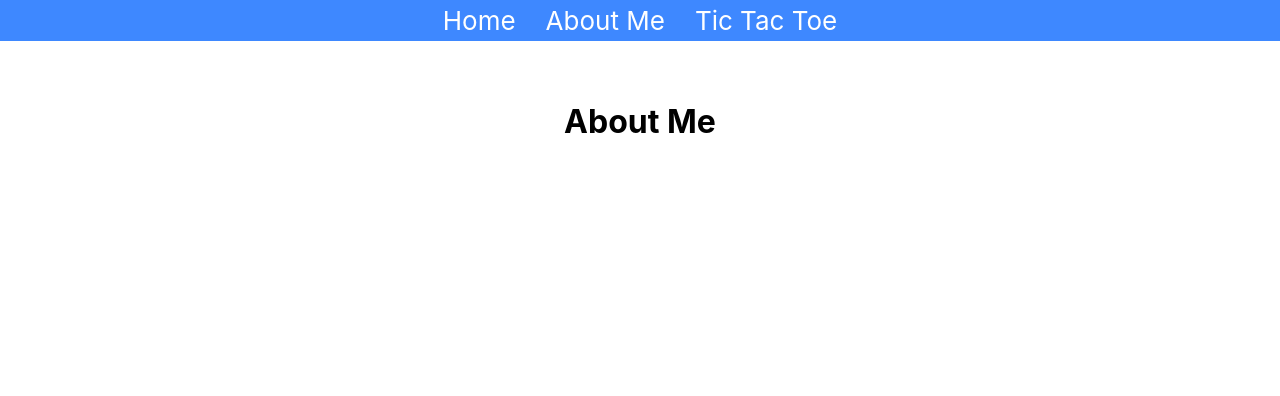
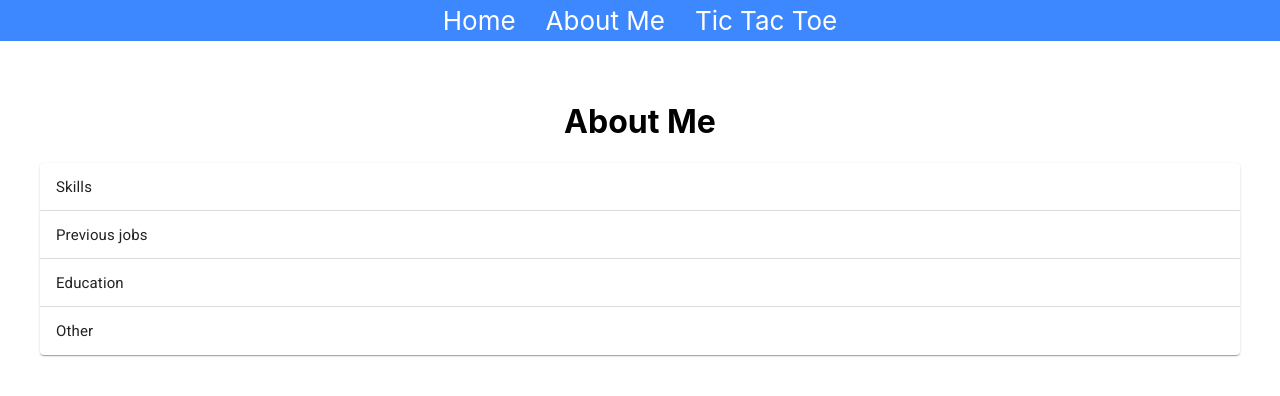
Before and after one commit to DmytroYesin/Portfolio_Project, a React (Create React App) app: page /about-me in a window 1280 px wide. Shown: the top 396 px of the page. Built offline with nearby package versions, Linux system fonts and the light colour scheme.

Commit message:
Wip added and refactor About Me

```diff
--- a/public/index.html
+++ b/public/index.html
@@ -26,7 +26,7 @@
     -->
     <link rel="stylesheet" href="https://fonts.googleapis.com/css?family=Roboto:300,400,500,700&display=swap" />
 
-    <title>React App</title>
+    <title>Dmytro Yesin</title>
   </head>
   <body>
     <noscript>You need to enable JavaScript to run this app.</noscript>
--- a/src/components/Pages/AboutMe/AboutMe.css
+++ b/src/components/Pages/AboutMe/AboutMe.css
@@ -3,3 +3,25 @@
   flex-direction: column;
   padding: 40px;
 }
+
+.btn_block {
+  display: flex;
+  padding: 10px;
+  justify-content: center;
+}
+.btn_block Button {
+  margin: 10px;
+  width: 80px;
+}
+
+.Accordion_list {
+  width: 100%;
+}
+.second_subItem {
+  width: 80px;
+}
+.Accordion_list > .List_item {
+  text-align: left;
+  display: flex;
+  justify-content: space-between;
+}
--- a/src/components/Pages/AboutMe/AboutMe.tsx
+++ b/src/components/Pages/AboutMe/AboutMe.tsx
@@ -1,13 +1,123 @@
 import React from 'react';
 // import Button from '@material-ui/core/Button';
 // import { Link } from 'react-router-dom'
+import { makeStyles } from '@material-ui/core/styles';
+import Accordion from '@material-ui/core/Accordion';
+import AccordionSummary from '@material-ui/core/AccordionSummary';
+import AccordionDetails from '@material-ui/core/AccordionDetails';
+import Typography from '@material-ui/core/Typography';
 import './AboutMe.css';
 
+const useStyles = makeStyles((theme) => ({
+    root: {
+        width: '100%',
+    },
+    heading: {
+        fontSize: theme.typography.pxToRem(15),
+        fontWeight: theme.typography.fontWeightRegular,
+    },
+}));
 
-const AboutMe = () => (
-    <div className="rootAboutMe">
-        <h1>About Me</h1>
-    </div>
-);
+
+const AboutMe = () => {
+    const classes = useStyles();
+
+    return (
+        <div className="rootAboutMe">
+           <h1>About Me</h1>
+
+            <div className={classes.root}>
+                <Accordion key="Accordion_one">
+                    <AccordionSummary
+                        key="Accordion_one_sum"
+                        aria-controls="panel1a-content"
+                        id="panel1a-header"
+                    >
+                        <Typography className={classes.heading}>Skills</Typography>
+                    </AccordionSummary>
+                    <AccordionDetails>
+
+                        <div className="Accordion_list">
+                            <div className="List_item">
+                                <div className="first_subItem">strong knowledge of HTML5, CSS3, Bootstrap</div>
+                                <div className="second_subItem">3 years</div>
+                            </div>
+                            <div className="List_item">
+                                <div className="first_subItem">knowledge of JavaScript, ES6</div>
+                                <div className="second_subItem">3 years</div>
+                            </div>
+                            <div className="List_item">
+                                <div className="first_subItem">working experience with Git</div>
+                                <div className="second_subItem">3 years</div>
+                            </div>
+                            <div className="List_item">
+                                <div className="first_subItem">working experience with React, Redux and Redux Saga</div>
+                                <div className="second_subItem">2+ years</div>
+                            </div>
+                            <div className="List_item">
+                                <div className="first_subItem">working experience with  AngularJS</div>
+                                <div className="second_subItem">2 year</div>
+                            </div>
+                            <div className="List_item">
+                                <div className="first_subItem">working experience with  Angular 2+</div>
+                                <div className="second_subItem">1 year</div>
+                            </div>
+                            <div className="List_item">
+                                <div className="first_subItem">Linux Bash</div>
+                            </div>
+                        </div>
+
+                    </AccordionDetails>
+                </Accordion>
+                <Accordion key="Accordion_two">
+                    <AccordionSummary
+                        key="Accordion_two_sum"
+                        aria-controls="panel2a-content"
+                        id="panel2a-header"
+                    >
+                        <Typography className={classes.heading}>Previous jobs</Typography>
+                    </AccordionSummary>
+                    <AccordionDetails>
+                        <Typography>
+                            Lorem ipsum dolor sit amet, consectetur adipiscing elit. Suspendisse malesuada lacus ex,
+                            sit amet blandit leo lobortis eget.
+                        </Typography>
+                    </AccordionDetails>
+                </Accordion>
+                <Accordion key="Accordion_two">
+                    <AccordionSummary
+                        key="Accordion_two_sum"
+                        aria-controls="panel2a-content"
+                        id="panel2a-header"
+                    >
+                        <Typography className={classes.heading}>Education</Typography>
+                    </AccordionSummary>
+                    <AccordionDetails>
+                        <Typography>
+                            Lorem ipsum dolor sit amet, consectetur adipiscing elit. Suspendisse malesuada lacus ex,
+                            sit amet blandit leo lobortis eget.
+                        </Typography>
+                    </AccordionDetails>
+                </Accordion>
+                <Accordion key="Accordion_two">
+                    <AccordionSummary
+                        key="Accordion_two_sum"
+                        aria-controls="panel2a-content"
+                        id="panel2a-header"
+                    >
+                        <Typography className={classes.heading}>Other</Typography>
+                    </AccordionSummary>
+                    <AccordionDetails>
+                        <Typography>
+                            Lorem ipsum dolor sit amet, consectetur adipiscing elit. Suspendisse malesuada lacus ex,
+                            sit amet blandit leo lobortis eget.
+                        </Typography>
+                    </AccordionDetails>
+                </Accordion>
+            </div>
+
+       </div>
+    );
+};
 
 export default AboutMe;
--- a/src/components/Pages/Home/Home.tsx
+++ b/src/components/Pages/Home/Home.tsx
@@ -1,13 +1,61 @@
-import React from 'react';
-// import Button from '@material-ui/core/Button';
+import React, { useState, useEffect } from 'react';
+import Button from '@material-ui/core/Button';
+import Input from '@material-ui/core/Input';
 // import { Link } from 'react-router-dom'
 import './Home.css';
 
 
-const Home = () => (
-    <div className="rootHome">
-        <h1>Welcome to Dmytro Yesin's Website!</h1>
-    </div>
-);
+const Home = () => {
+    const [clicker, updClicker] = useState(0);
+    const [inputVal, updInput] = useState('');
+    const width = useWindowsWidth();
+
+    function handleInputChange(e:any) {
+        updInput(e.target.value);
+    }
+
+    useEffect(() => {
+       document.title =  inputVal;
+    });
+
+    return <>
+        <div className="rootHome">
+            <h1>Welcome to Dmytro Yesin's Website!</h1>
+        </div>
+
+        <h2>{clicker}</h2>
+
+        <div className="btn_block">
+            <Button  onClick={() => updClicker(clicker - 1)} variant="outlined" color="primary">
+                Minus
+            </Button>
+
+            <Button  onClick={() => updClicker(clicker + 1)} variant="outlined" color="primary">
+                Plus
+            </Button>
+        </div>
+
+        <h2>{inputVal}</h2>
+
+        <div className="btn_block">
+            <Input color="primary" onChange={handleInputChange} />
+        </div>
+
+        <h2>{width}</h2>
+
+    </>
+};
+
+function useWindowsWidth() {                                      // this is a custom hook
+    const [width, updWidth] = useState(window.innerWidth);
+    useEffect(() => {
+        const handleResize = () => updWidth(window.innerWidth);
+        window.addEventListener('resize', handleResize);
+        return () => {
+            window.removeEventListener('resize', handleResize);  // The same as componentWillUnmount
+        };
+    });
+    return width;
+}
 
 export default Home;
--- a/src/components/Pages/TicTacToe/TicTac.tsx
+++ b/src/components/Pages/TicTacToe/TicTac.tsx
@@ -90,11 +90,9 @@ class TicTac extends React.Component<{}, MyState> {
     }
 
     componentDidUpdate() {
-        // setTimeout(() => {
         if (this.state.autoplay && this.state.winning === 'play' && this.state.symbol !==  this.state.first_player_symbol) {
             this.timeoutAutoplay();
         }
-        // }, 250)
     }
 
     restartGame = () => {
```
